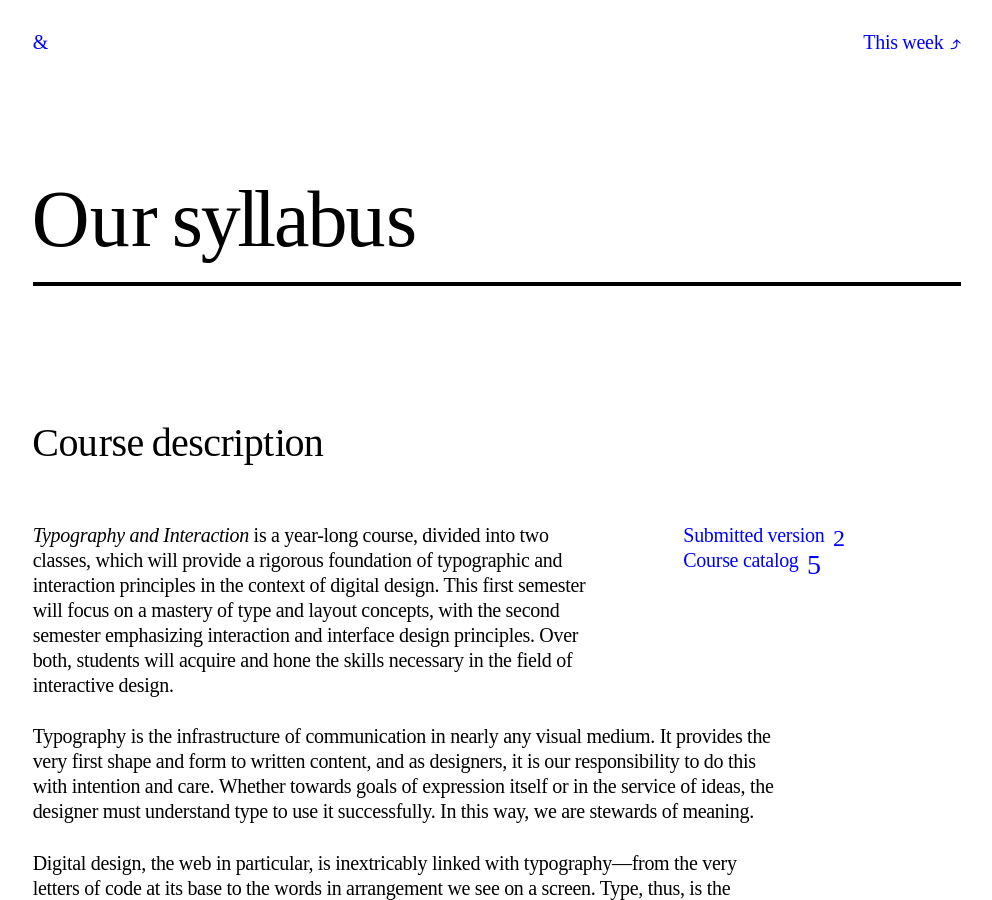
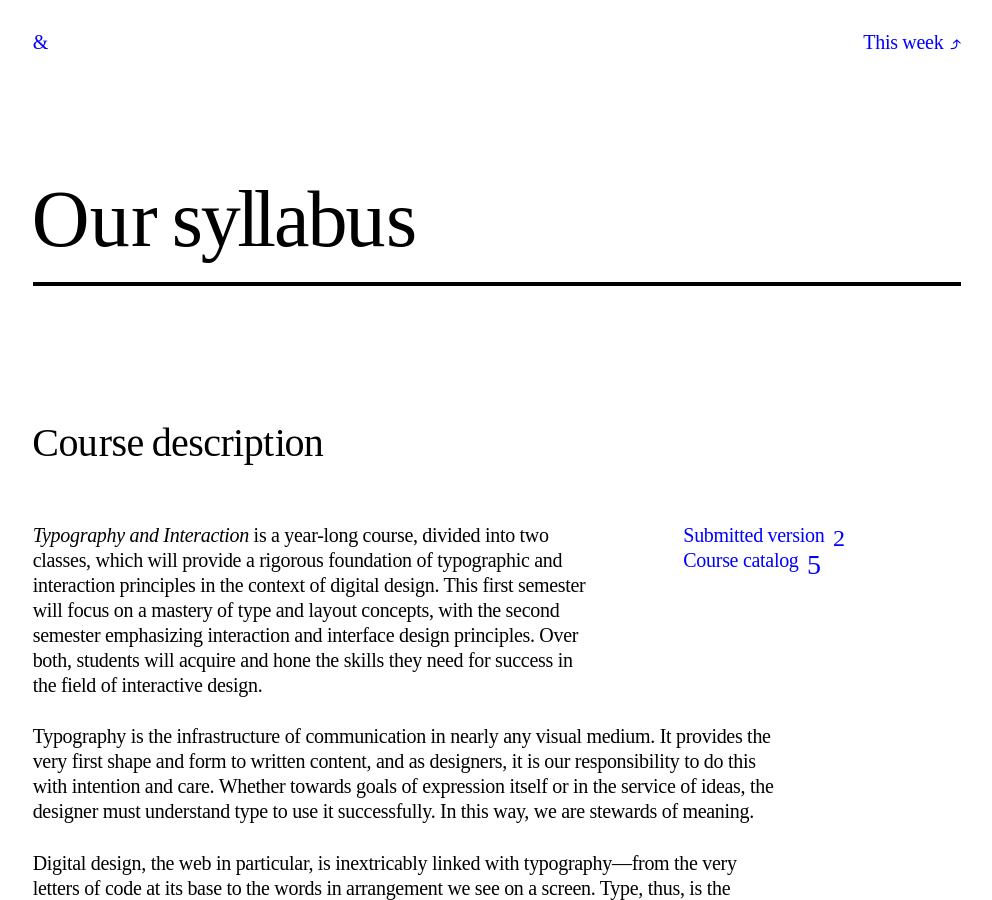
Before and after one commit to core-interaction/core-interaction.github.io, a Jekyll site: the page built from syllabus.md, in a window 1280 px wide and 900 px high. Shown: the whole window, without its empty margins (143-1135 px from the left). Built offline with Jekyll 4.4.1, drawn with Linux system fonts in a browser that asks for light colours.

Commit message:
Last syllabus/PDF update, swear.

```diff
--- a/syllabus.md
+++ b/syllabus.md
@@ -13,7 +13,7 @@ links:
 
 
 
-*Typography and Interaction* is a year-long course, divided into two classes, which will provide a rigorous foundation of typographic and interaction principles in the context of digital design. This first semester will focus on a mastery of type and layout concepts, with the second semester emphasizing interaction and interface design principles. Over both, students will acquire and hone the skills necessary in the field of interactive design.
+*Typography and Interaction* is a year-long course, divided into two classes, which will provide a rigorous foundation of typographic and interaction principles in the context of digital design. This first semester will focus on a mastery of type and layout concepts, with the second semester emphasizing interaction and interface design principles. Over both, students will acquire and hone the skills they need for success in the field of interactive design.
 {: .left }
 
 {% include link_list.html rows=3 %}
```
Also changed, not shown: 1 other file.
